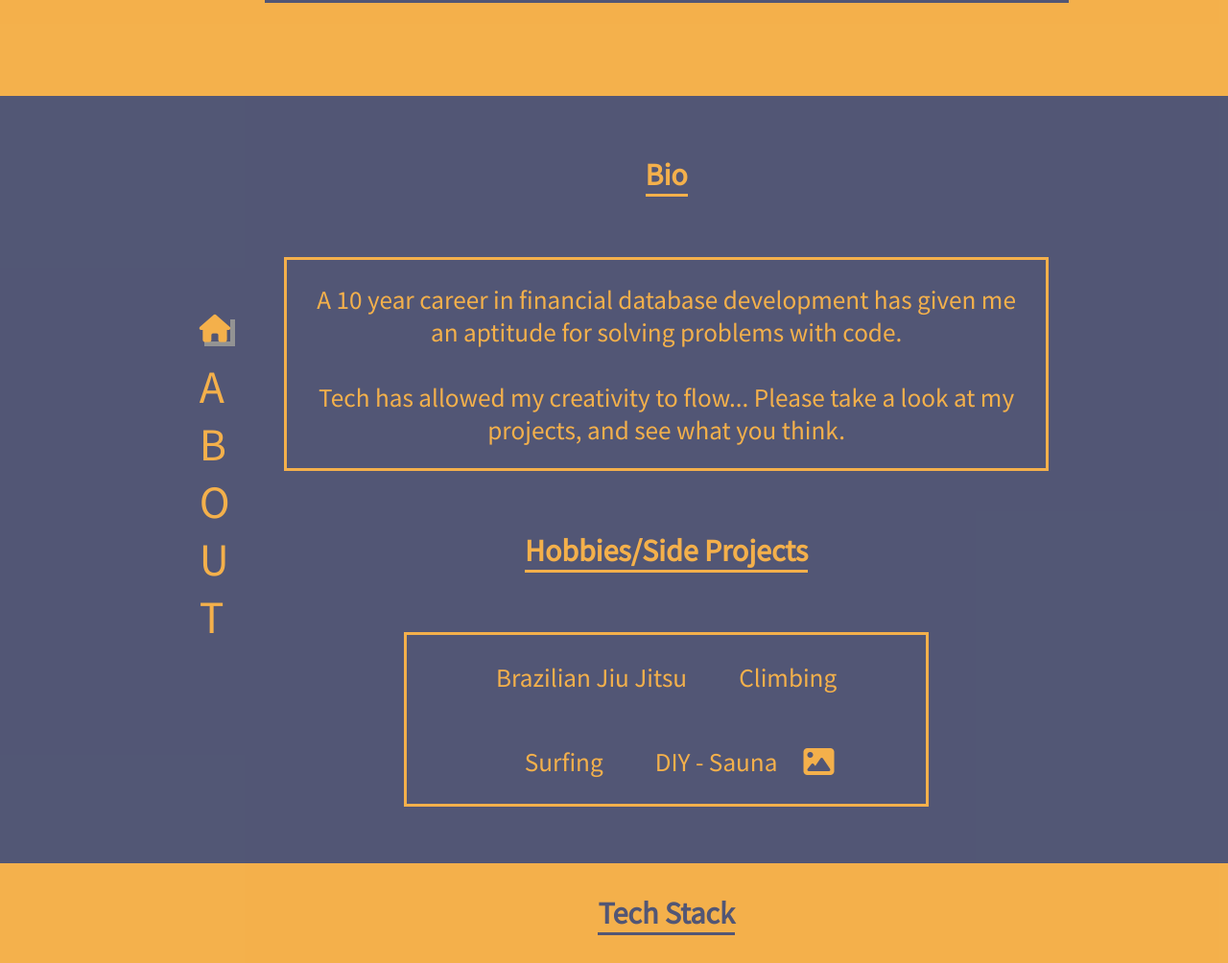
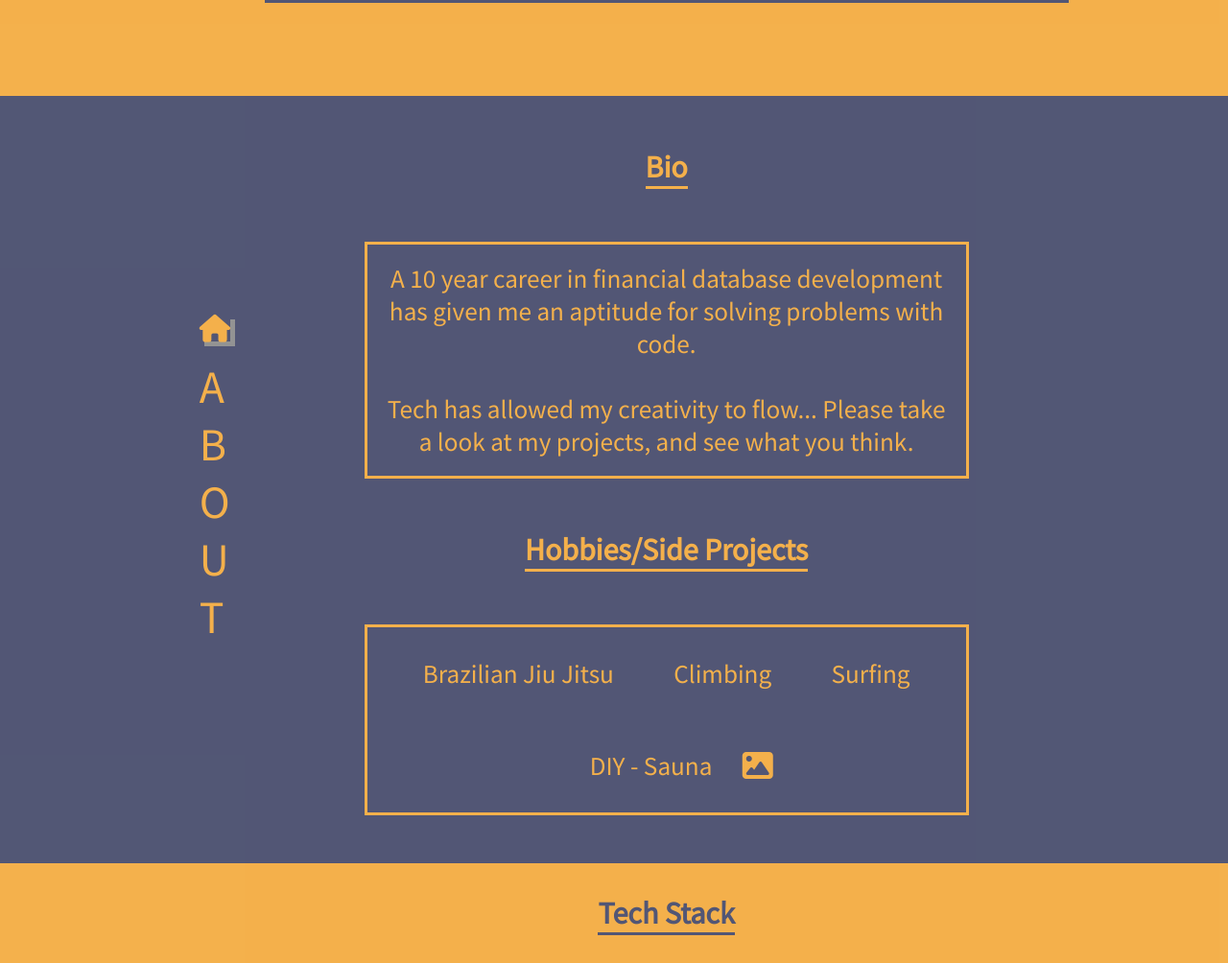
Before and after one commit to joecalleya/portfiolio, a plain HTML site: page index.html in a window 1280 px wide. Shown: the part 1500-2504 px from the top of the page at 96% size. Drawn offline with Linux system fonts and the light colour scheme.

Commit message:
same details

```diff
--- a/styles.scss
+++ b/styles.scss
@@ -171,7 +171,7 @@ section.about {
         margin-bottom: 1%;
 
         .about__container__bio  {
-            width: 95%;
+            width: 75%;
             border: 3px solid $text-colour;
 
             .about__container__bio__text {
@@ -193,7 +193,7 @@ section.about {
             flex-wrap: wrap;
             align-items: center;
             justify-content: center;
-            width: $section__container_width;
+            width: 75%;
             border: 3px solid $text-colour;
 
             li {
```
Also changed, not shown: styles.css.
